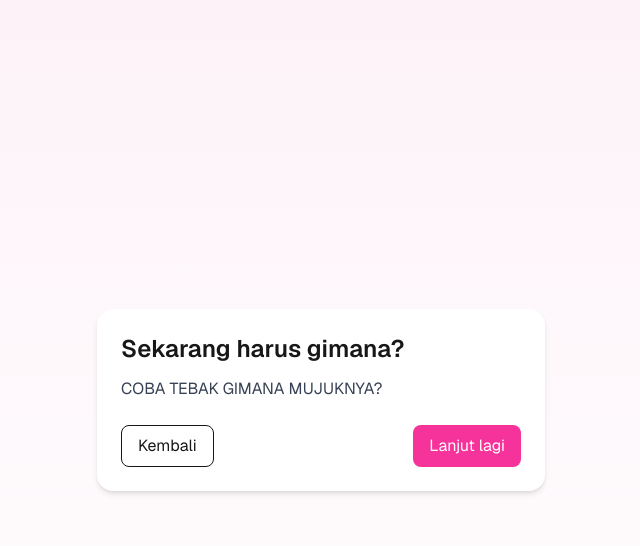
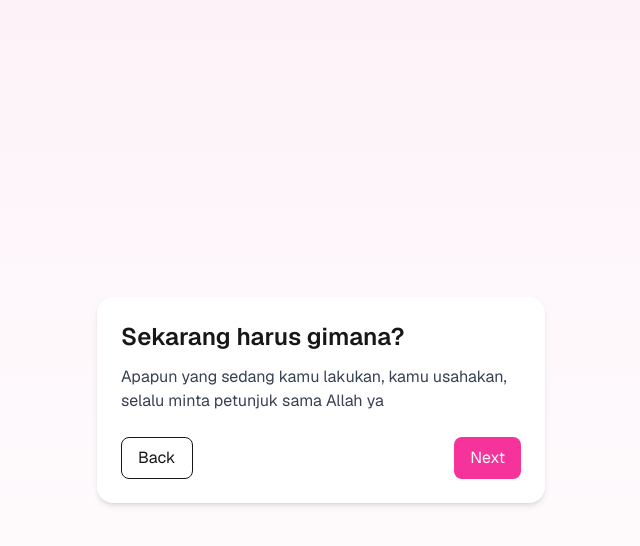
Before and after one commit to nonaana111192-max/Birthday, a Next.js app: page / in a window 1280 px wide. Both pictures are taken after a click on the button "Next". Shown: the top 546 px of the page, without its empty margins (319-959 px from the left). Built offline with nearby package versions, Linux system fonts and the light colour scheme.

Commit message:
Update StageTwo.js

```diff
--- a/app/components/StageTwo.js
+++ b/app/components/StageTwo.js
@@ -16,18 +16,18 @@ export default function StageTwo({ next, back }) {
     >
       <h2 className="text-2xl font-semibold mb-3">Sekarang harus gimana?</h2>
       <h1 className="text-gray-700 space-y-2 text-left">
-       COBA TEBAK GIMANA MUJUKNYA?
+       Apapun yang sedang kamu lakukan, kamu usahakan, selalu minta petunjuk sama Allah ya
       </h1>
 
       <div className="mt-6 flex justify-between">
         <button onClick={back} className="px-4 py-2 rounded-lg border">
-          Kembali
+          Back
         </button>
         <button
           onClick={next}
           className="px-4 py-2 rounded-lg bg-pink-500 text-white"
         >
-          Lanjut lagi
+          Next
         </button>
       </div>
     </motion.div>
```
